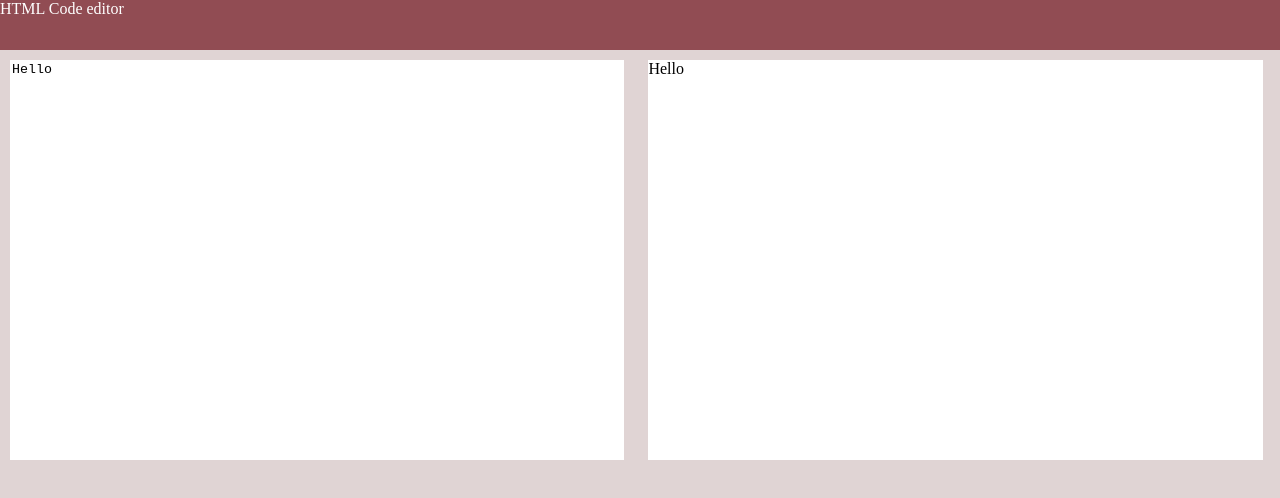
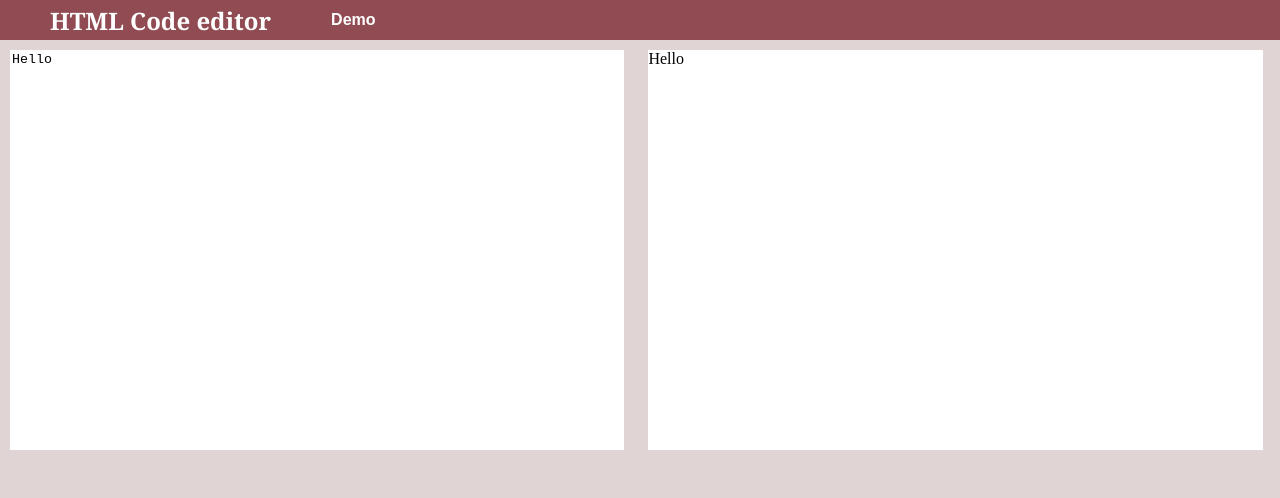
Before and after one commit to kissandor/Html-code-editor-svelte, a SvelteKit app: page / in a window 1280 px wide. Shown: the top 498 px of the page. Built offline with nearby package versions, Linux system fonts and the light colour scheme.

Commit message:
demo button implemented on header

```diff
--- a/src/routes/header.svelte
+++ b/src/routes/header.svelte
@@ -1,11 +1,38 @@
-<div>HTML Code editor</div>
+<div>
+    <span>HTML Code editor</span>
+    <button>Demo</button>
+</div>
+
 <style>
     div {
         width:100%;
-        height: 50px;
+        height: 40px;
         background-color: #914C53;
-        color: white;
+
         padding: none;
         margin: none;
     }
+    span{
+        margin-left: 50px;
+        vertical-align: middle;
+        line-height: 40px;
+        color: white;
+        font-weight: bold;
+        font-size:x-large;
+        font-family:Georgia, 'Times New Roman', Times, serif
+    }
+    button{
+        margin-left: 50px;
+        height: 40px;
+        background-color: #914C53;
+        border: none;
+        color: white;
+        font-size:medium;
+        font-weight: bold;
+    }
+    button:hover{
+        background-color: #633035;
+        cursor: pointer;
+    }
+
 </style>
```
